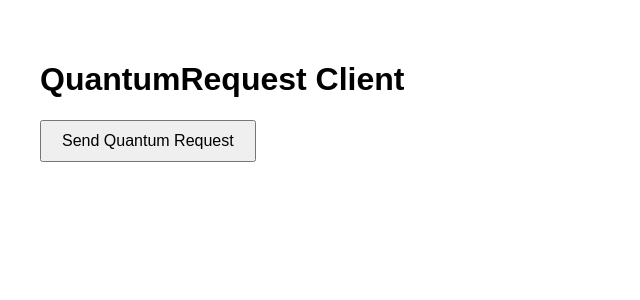
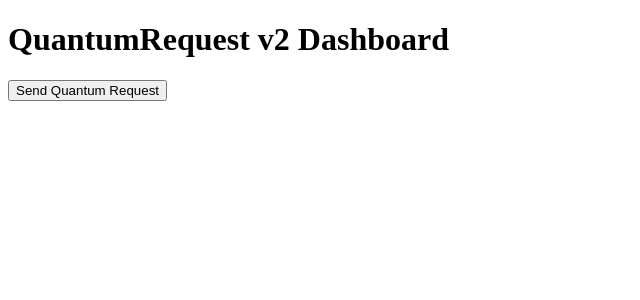
Before and after one commit to Leonydis139/Api, a React (Vite) app: page / in a window 1280 px wide. Shown: the top 300 px of the page, without its empty margins (0-640 px from the left). Built offline with nearby package versions, Linux system fonts and the light colour scheme.

Commit message:
Update QuantumRequestClient.jsx

```diff
--- a/src/QuantumRequestClient.jsx
+++ b/src/QuantumRequestClient.jsx
@@ -1,49 +1,68 @@
-import React, { useState } from 'react';
+import React, { useState } from "react";
 
 const QuantumRequestClient = () => {
-  const [response, setResponse] = useState(null);
+  const [data, setData] = useState(null);
+  const [error, setError] = useState("");
   const [loading, setLoading] = useState(false);
 
   const sendQuantumRequest = async () => {
     setLoading(true);
+    setError("");
 
     const requestBody = {
-      intent: 'loadDashboard',
-      userId: 1,
+      intent: "loadUserDashboard",
+      userId: 123,
       cacheKeys: [],
-      requestedComponents: ['profile', 'permissions', 'notifications']
+      requestedComponents: ["profile","permissions","notifications","settings","activity"]
     };
 
     try {
-      const res = await fetch(`${import.meta.env.VITE_API_BASE_URL}/quantum`, {
-        method: 'POST',
-        headers: {
-          'Content-Type': 'application/json'
-        },
-        body: JSON.stringify(requestBody)
-      });
-
-      const data = await res.json();
-      setResponse(data);
-    } catch (error) {
-      console.error('Quantum request failed:', error);
-      setResponse({ error: 'Request failed. Check console.' });
+      const res = await fetch(
+        `${import.meta.env.VITE_API_BASE_URL}/quantum`,
+        {
+          method: "POST",
+          headers: {
+            "Content-Type": "application/json",
+            "X-API-Key": import.meta.env.VITE_QUANTUM_API_KEY
+          },
+          body: JSON.stringify(requestBody),
+        }
+      );
+      if (!res.ok) throw new Error(`${res.status} ${res.statusText}`);
+      setData(await res.json());
+    } catch (err) {
+      setError(err.message);
+    } finally {
+      setLoading(false);
     }
-
-    setLoading(false);
   };
 
   return (
-    <div style={{ padding: '2rem', fontFamily: 'Arial, sans-serif' }}>
-      <h1>QuantumRequest Client</h1>
-      <button onClick={sendQuantumRequest} disabled={loading} style={{ padding: '10px 20px', fontSize: '16px' }}>
-        {loading ? 'Loading...' : 'Send Quantum Request'}
+    <div className="p-6 font-sans max-w-lg mx-auto">
+      <h1 className="text-2xl font-bold mb-4">QuantumRequest v2 Dashboard</h1>
+      <button
+        onClick={sendQuantumRequest}
+        disabled={loading}
+        className="px-4 py-2 bg-blue-600 text-white rounded"
+      >
+        {loading ? "Loading..." : "Send Quantum Request"}
       </button>
 
-      {response && (
-        <pre style={{ marginTop: '2rem', backgroundColor: '#f0f0f0', padding: '1rem', borderRadius: '8px' }}>
-          {JSON.stringify(response, null, 2)}
-        </pre>
+      {error && <p className="mt-4 text-red-500">Error: {error}</p>}
+
+      {data && (
+        <div className="mt-6 space-y-4">
+          <h2 className="text-xl">Components</h2>
+          <pre className="bg-gray-100 p-4 rounded">{JSON.stringify(data.components, null, 2)}</pre>
+
+          <h2 className="text-xl">Micro-Functions</h2>
+          <pre className="bg-gray-100 p-4 rounded">{JSON.stringify(data.microFunctions, null, 2)}</pre>
+
+          <h2 className="text-xl">Next Intents</h2>
+          <ul className="list-disc pl-5">
+            {data.nextIntents.map((i) => <li key={i}>{i}</li>)}
+          </ul>
+        </div>
       )}
     </div>
   );
```
